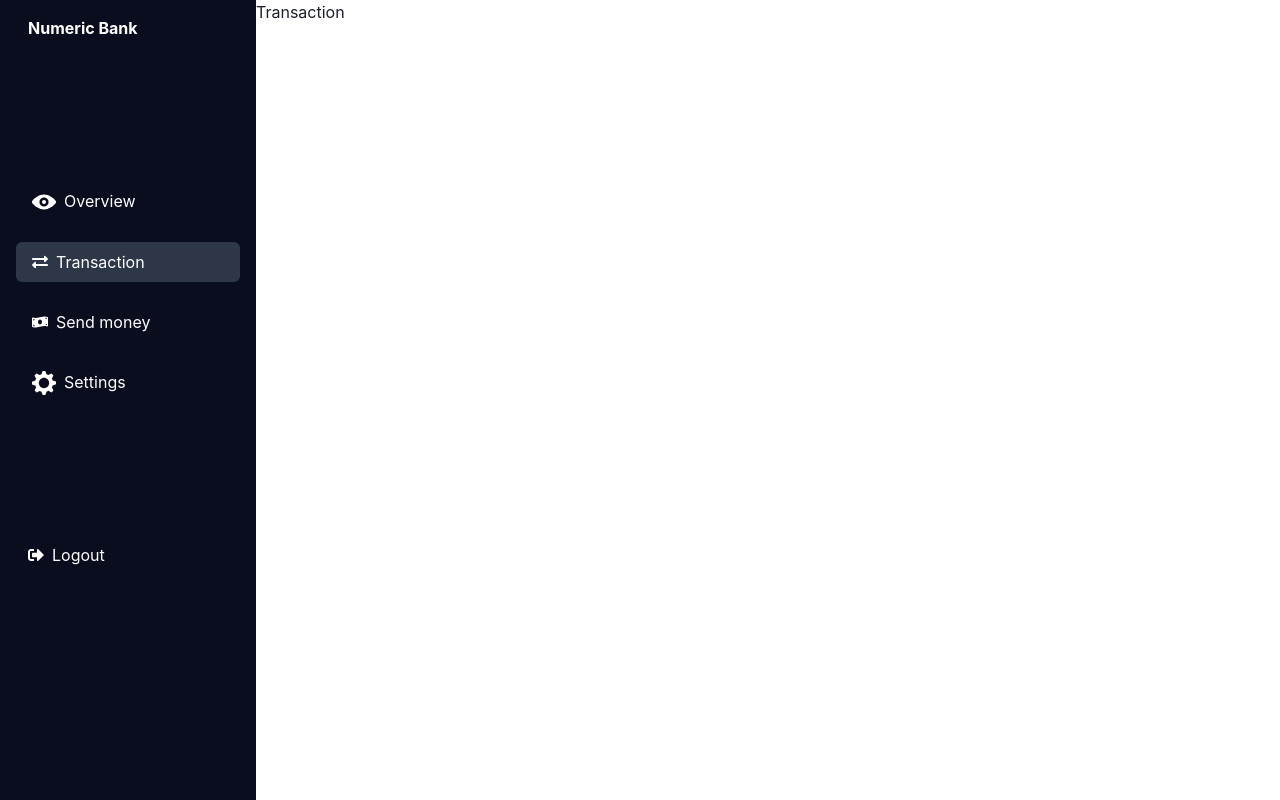
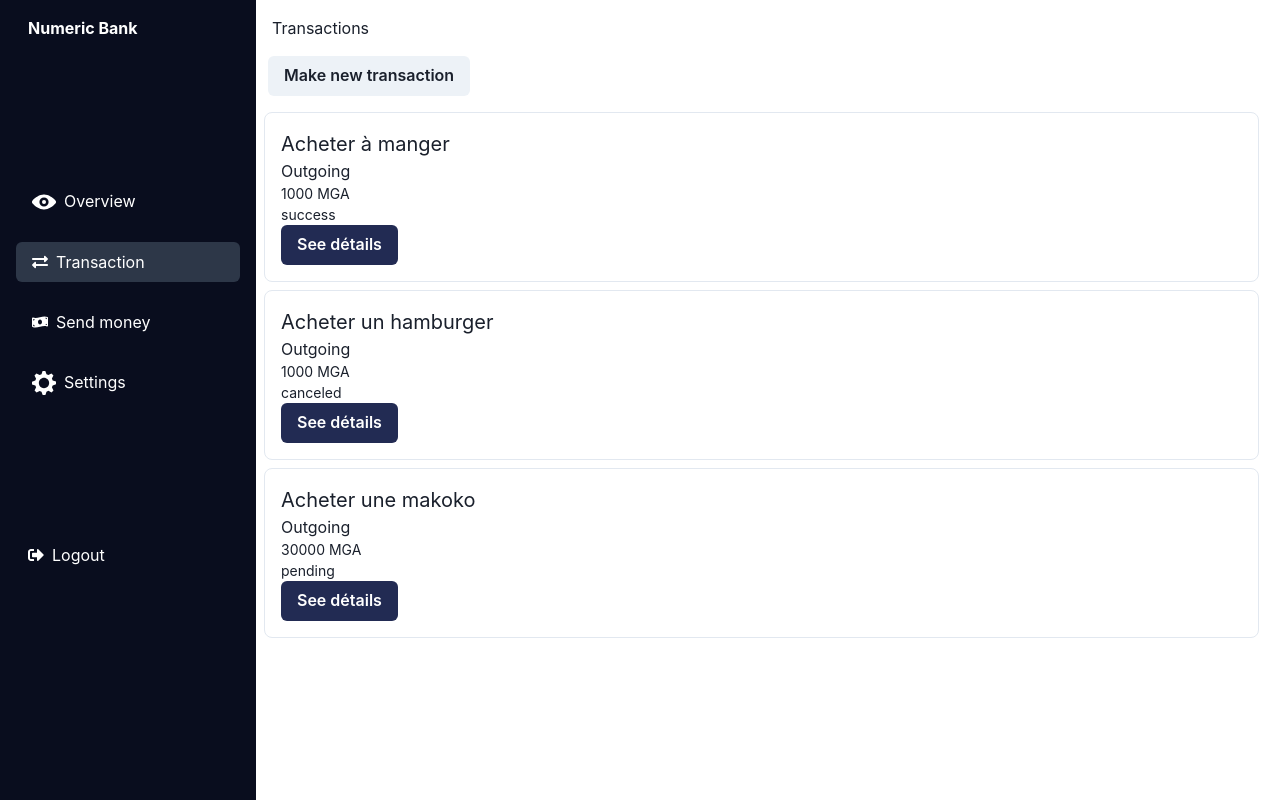
Before and after one commit to Tokiniainaa/Front-bank-app, a React (Create React App) app: page / in a window 1280 px wide. Both pictures are taken after a click on the item "Transaction". Built offline with nearby package versions, Linux system fonts and the light colour scheme.

Commit message:
feat: map card for transaction and showing addButton component

```diff
--- a/src/Components/Transaction/Transaction.jsx
+++ b/src/Components/Transaction/Transaction.jsx
@@ -1,8 +1,19 @@
+import { Box, Text } from "@chakra-ui/react"
+import TransactionsData from '../../Transactionmock.json'
+import TransactionDetailsModal from "./TransactionDetailsModal/TransactionDetailsModal"
+import AddButton from "../AddButton/AddButton"
+
 const Transaction = () => {
     return(
-        <div>
-            Transaction
-        </div>
+        <Box>
+            <Text m={4}>Transactions</Text>
+            <AddButton name={"Make new transaction"} title={"Make transaction"}></AddButton>
+            <Box>
+                {TransactionsData.map((transaction, index) => (
+                    <TransactionDetailsModal key={index} transaction={transaction} />
+                ))}
+            </Box>
+        </Box>
     )
 }
 export default Transaction
```
